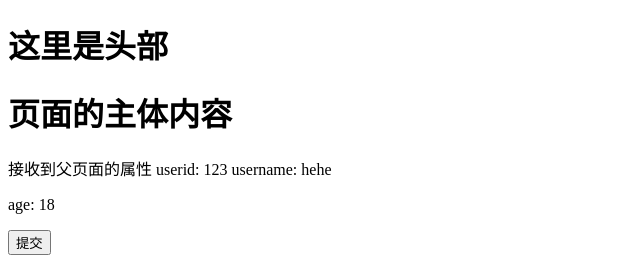
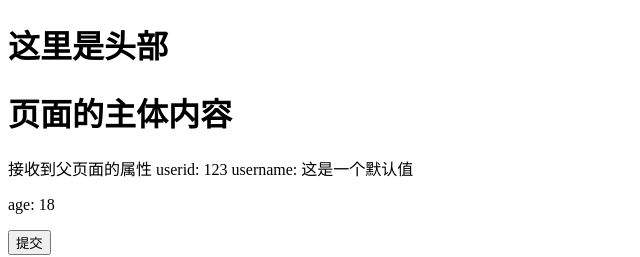
Before and after one commit to LucianoKlein/reactDemo, a React app in the folder react2/: page / in a window 1280 px wide. Shown: the top 257 px of the page, without its empty margins (0-640 px from the left). Built offline with nearby package versions, Linux system fonts and the light colour scheme.

Commit message:
怎么指定默认值

```diff
--- a/react2/src/components/indexBody.jsx
+++ b/react2/src/components/indexBody.jsx
@@ -1,6 +1,9 @@
 import React from 'react';
 import BodyChild from '../components/bodychild.jsx';
 import PropTypes from 'prop-types';
+const defaultProps = {
+    username: '这是一个默认值'
+}
 export default class BodyIndex extends React.Component {
     constructor() {
         super();
@@ -37,3 +40,5 @@ BodyIndex.propTypes = {
     userid: PropTypes.number.isRequired,
     username: PropTypes.string
 };
+
+BodyIndex.defaultProps = defaultProps;
--- a/react2/src/js/app.jsx
+++ b/react2/src/js/app.jsx
@@ -19,7 +19,7 @@ class Index extends React.Component {
         return (
             <div>
                 <ComponentHeader/>
-                <IndexBody userid={123} username={"hehe"}/>
+                <IndexBody userid={123} />
                 <Footer/>
             </div>
         )
```
